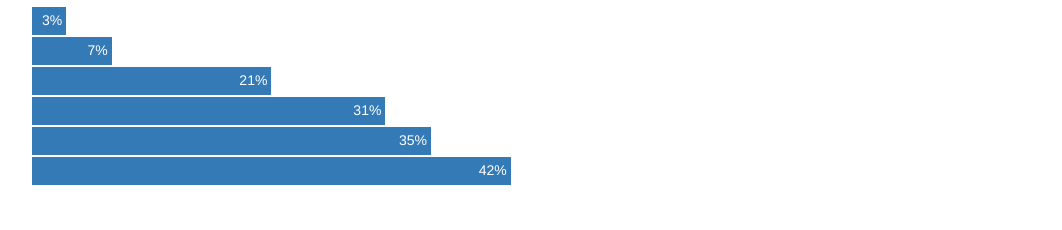
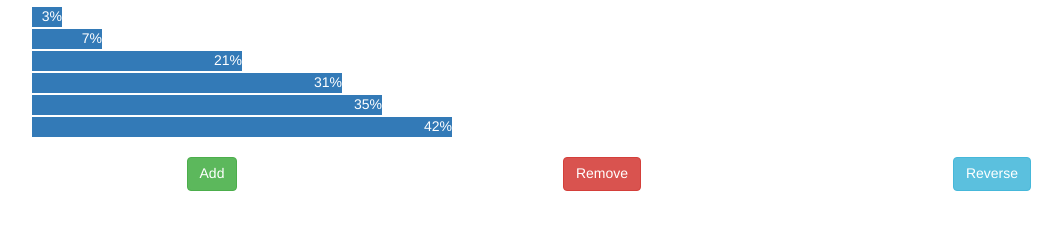
Before and after one commit to teone/d3-workshop, a website: page src/index.html in a window 1280 px wide. Shown: the part 56-286 px from the top of the page, without its empty margins (38-1100 px from the left). Drawn offline with nearby package versions, Linux system fonts and the light colour scheme; files that its build step writes are made by us from their sources.

Commit message:
Exercise done

```diff
--- a/src/app/main.js
+++ b/src/app/main.js
@@ -1,14 +1,58 @@
+'use strict';
+
 var data = [3, 7, 21, 31, 35, 42];
 
-const handleP = () => {
-  d3.select(".chart").selectAll("div")
-  .data(data)
-  .enter().append("div")
+var duration = 3000;
+
+const update = (data) => {
+
+  let el = d3.select(".chart")
+  .selectAll("div")
+  .data(data);
+
+  el.enter()
+  .append("div")
   .attr({
     class: 'bar'
   })
-  .style('width', d => `${d}%`)
+  .style({
+    width: '0px'
+  });
+
+  el
+  .exit()
+  .transition()
+  .duration(duration)
+  .style({
+    width: '0px'
+  })
+  .remove();
+
+  el
+  .transition()
+  .duration(duration)
+  .style({
+    width: d => `${d * 10}px`
+  })
   .text(d => `${d}%`);
 }
 
-handleP();
+
+update(data);
+
+$(document).ready(() => {
+  $('#addBtn').click(() => {
+    data.push(Math.round(Math.random() * 50));
+    update(data);
+  });
+
+  $('#rmBtn').click(() => {
+    data.splice(data.length - 1, 1);
+    update(data);
+  });
+
+  $('#rvBtn').click(() => {
+    data = data.reverse();
+    update(data);
+  });
+})
--- a/src/index.html
+++ b/src/index.html
@@ -13,6 +13,23 @@
     <h2>Draw a chart:</h2>
 
     <div class="chart"></div>
+    <div class="row">
+      <div class="col-xs-4 text-center">
+        <a href="#" id="addBtn" class="btn btn-success">
+          Add
+        </a>
+      </div>
+      <div class="col-xs-4 text-center">
+        <a href="#" id="rmBtn" class="btn btn-danger">
+          Remove
+        </a>
+      </div>
+      <div class="col-xs-4 text-center">
+        <a href="#" id="rvBtn" class="btn btn-info">
+          Reverse
+        </a>
+      </div>
+    </div>
   </div>
 
   <!-- bower:js -->
--- a/src/sass/main.scss
+++ b/src/sass/main.scss
@@ -5,7 +5,10 @@
     background: $brand-primary;
     color: #fff;
     margin-top: 2px;
-    padding: 4px;
     text-align: right;
   }
 }
+
+.chart + .row {
+  margin-top: 20px
+}
```
Also changed, not shown: src/dist/main.js, src/style/main.css.
